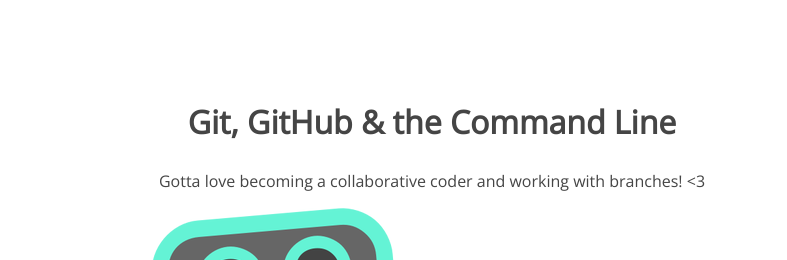
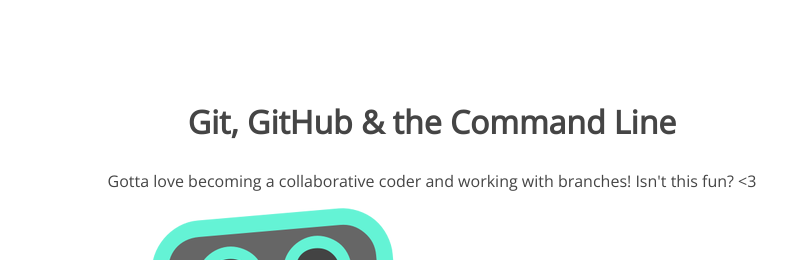
Before and after one commit to PurnimaTronson/105-project-master, a plain HTML site: page index.html in a window 1280 px wide. Shown: the top 260 px of the page, without its empty margins (208-995 px from the left). Drawn offline with nearby package versions, Linux system fonts and the light colour scheme.

Commit message:
Creating Merge Comflict

```diff
--- a/index.html
+++ b/index.html
@@ -9,7 +9,7 @@
 <body>
 	<section>
 		<h1>Git, GitHub & the Command Line</h1>
-		<p>Gotta love becoming a collaborative coder and working with branches! <3</p>
+		<p>Gotta love becoming a collaborative coder and working with branches! Isn't this fun? <3</p>
 		<img src="img/happy-blue-robot.png">
 	</section>
 </body>
```
